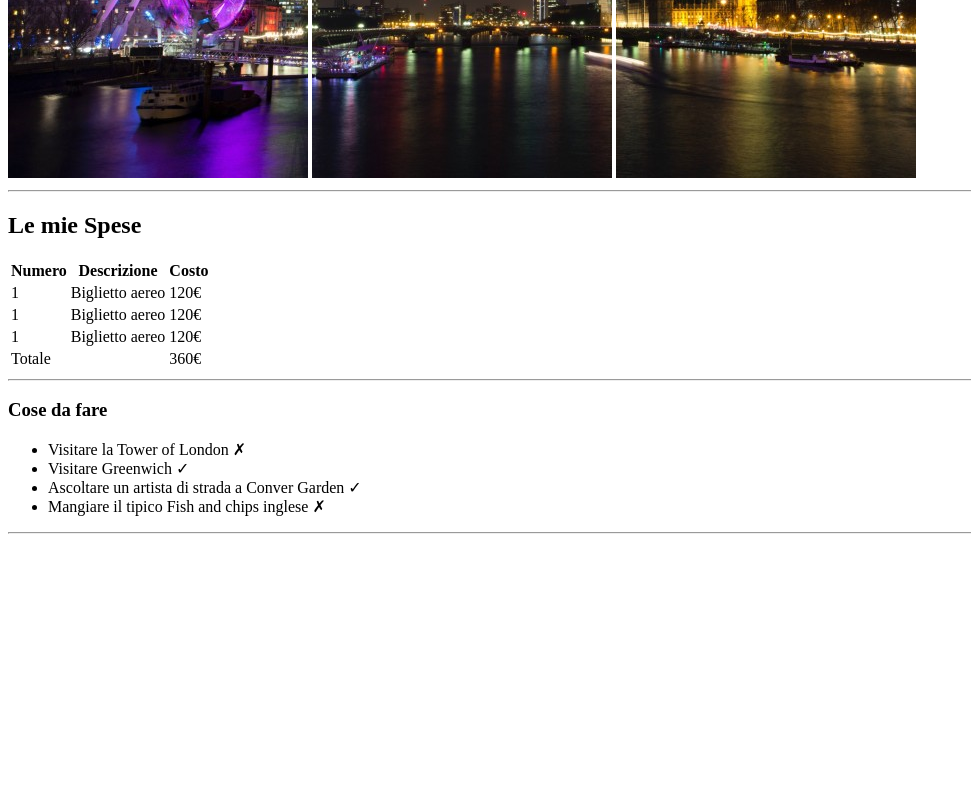
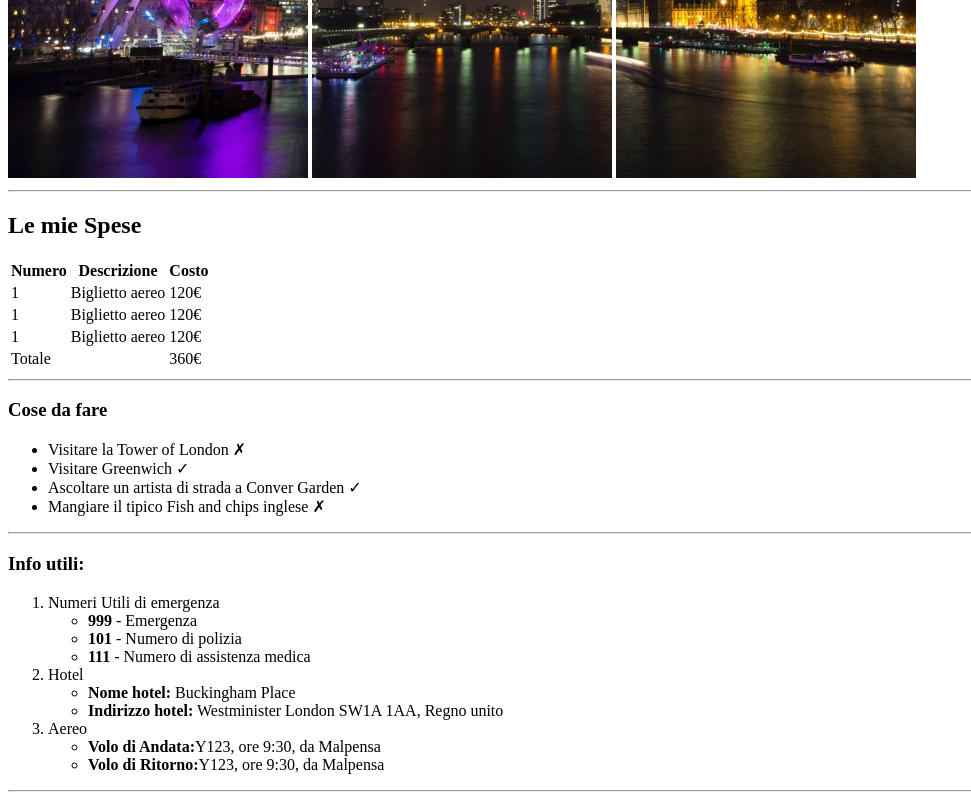
Before and after one commit to fabiopacifici/01_pt_HTML, a plain HTML site: page ex-london-trip/index.html in a window 1280 px wide. Shown: the part 502-1302 px from the top of the page, without its empty margins (0-971 px from the left). Before the commit the page ends 1044 px from the top, so only its background shows below. Drawn offline with Linux system fonts and the light colour scheme.

Commit message:
add section info

```diff
--- a/ex-london-trip/index.html
+++ b/ex-london-trip/index.html
@@ -86,6 +86,42 @@
 
 
 
+		<section>
+			<h3>Info utili:</h3>
+			<ol>
+				<li>
+					Numeri Utili di emergenza
+					<ul>
+						<li><strong>999</strong> - Emergenza</li>
+						<li><strong>101</strong> - Numero di polizia</li>
+						<li><strong>111</strong> - Numero di assistenza medica</li>
+					</ul>
+				</li>
+				<li>
+					Hotel
+					<ul>
+						<li>
+							<strong>Nome hotel:</strong> Buckingham Place
+						</li>
+						<li>
+							<strong>Indirizzo hotel:</strong> Westminister London SW1A 1AA, Regno unito
+						</li>
+					</ul>
+				</li>
+				<li>
+					Aereo
+					<ul>
+						<li><strong>Volo di Andata:</strong>Y123, ore 9:30, da Malpensa</li>
+						<li><strong>Volo di Ritorno:</strong>Y123, ore 9:30, da Malpensa</li>
+
+					</ul>
+				</li>
+			</ol>
+		</section>
+
+		<hr>
+
+
 	</main>
 
 
```
